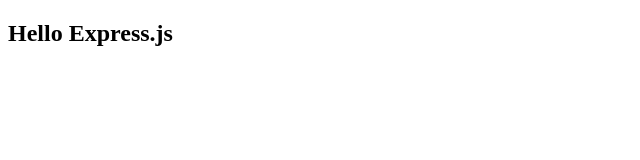
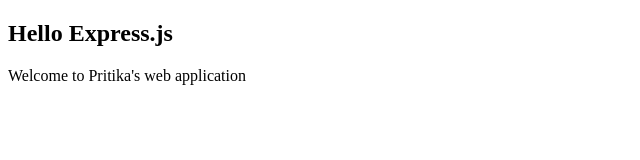
Before and after one commit to pritikasharma/Web-server, a website: page public/index.html in a window 1280 px wide. Shown: the whole page, without its empty margins (0-640 px from the left). Drawn offline with Linux system fonts and the light colour scheme.

Commit message:
index info

```diff
--- a/public/index.html
+++ b/public/index.html
@@ -6,6 +6,7 @@
 	</head>
 	<body>
 		<h2>Hello Express.js</h2>
+		<p>Welcome to Pritika's web application</p>
 
 	</body>
 </html>
```
